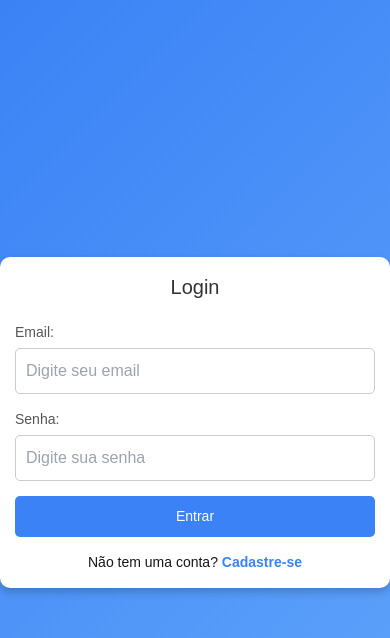
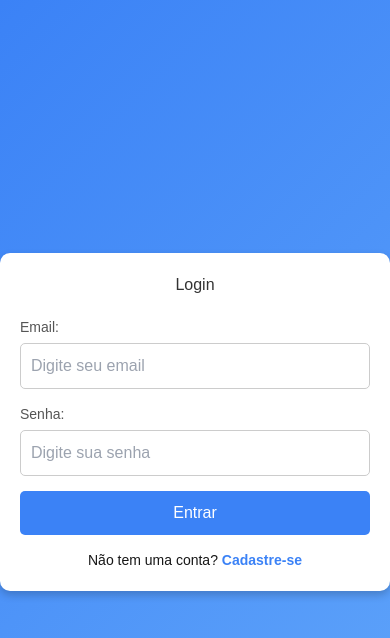
Before and after one commit to Matheus-Henrique-Neves/pi_dengue_fatec_2sem, a Next.js app: page /Login in a window 390 px wide. Shown: the top 638 px of the page. Built offline with nearby package versions, Linux system fonts and the light colour scheme.

Commit message:
agora o css não ferra com a pagina inicial

```diff
--- a/src/app/Login/Login.css
+++ /dev/null
@@ -1,96 +0,0 @@
-/* Estilos globais */
-body {
-    font-family: Arial, sans-serif;
-    margin: 0;
-    padding: 0;
-    display: flex;
-    justify-content: center;
-    align-items: center;
-    height: 100vh;
-    background: linear-gradient(135deg, #3b82f6, #60a5fa); /* Azul gradiente */
-  }
-
-  .container {
-    width: 100%;
-    max-width: 400px;
-    padding: 20px;
-    box-shadow: 0 4px 8px rgba(0, 0, 0, 0.2);
-    background-color: #ffffff;
-    border-radius: 10px;
-  }
-
-  .login-form {
-    display: flex;
-    flex-direction: column;
-  }
-
-  .login-form h2 {
-    margin-bottom: 20px;
-    text-align: center;
-    color: #333;
-  }
-
-  .input-group {
-    margin-bottom: 15px;
-  }
-
-  .input-group label {
-    display: block;
-    font-size: 14px;
-    margin-bottom: 5px;
-    color: #555;
-  }
-
-  .input-group input {
-    width: 100%;
-    padding: 10px;
-    border: 1px solid #ccc;
-    border-radius: 5px;
-    font-size: 16px;
-  }
-
-  button {
-    padding: 10px;
-    border: none;
-    border-radius: 5px;
-    background-color: #3b82f6; /* Azul principal */
-    color: #fff;
-    font-size: 16px;
-    cursor: pointer;
-    transition: background-color 0.3s ease;
-  }
-
-  button:hover {
-    background-color: #2563eb; /* Azul escuro ao passar o mouse */
-  }
-
-  .signup-text {
-    margin-top: 15px;
-    text-align: center;
-    font-size: 14px;
-  }
-
-  .signup-text a {
-    color: #3b82f6; /* Azul principal */
-    text-decoration: none;
-    font-weight: bold;
-  }
-
-  .signup-text a:hover {
-    text-decoration: underline;
-  }
-
-  /* Responsividade */
-  @media (max-width: 480px) {
-    .container {
-      padding: 15px;
-    }
-
-    .login-form h2 {
-      font-size: 20px;
-    }
-
-    button {
-      font-size: 14px;
-    }
-  }
--- /dev/null
+++ b/src/app/Login/Login.module.css
@@ -0,0 +1,81 @@
+/* Estilos globais */
+.body {
+  font-family: Arial, sans-serif;
+  margin: 0;
+  padding: 0;
+  display: flex;
+  justify-content: center;
+  align-items: center;
+  height: 100vh;
+  background: linear-gradient(135deg, #3b82f6, #60a5fa);
+}
+.container {
+  width: 100%;
+  max-width: 400px;
+  padding: 20px;
+  box-shadow: 0 4px 8px rgba(0, 0, 0, 0.2);
+  background-color: #ffffff;
+  border-radius: 10px;
+  margin: 0 auto;
+}
+
+.loginForm {
+  display: flex;
+  flex-direction: column;
+}
+
+.title {
+  margin-bottom: 20px;
+  text-align: center;
+  color: #333;
+}
+
+.inputGroup {
+  margin-bottom: 15px;
+}
+
+.label {
+  display: block;
+  font-size: 14px;
+  margin-bottom: 5px;
+  color: #555;
+}
+
+.input {
+  width: 100%;
+  padding: 10px;
+  border: 1px solid #ccc;
+  border-radius: 5px;
+  font-size: 16px;
+}
+
+.button { /* Adicionando uma classe para o botão */
+  padding: 10px;
+  border: none;
+  border-radius: 5px;
+  background-color: #3b82f6;
+  color: #fff;
+  font-size: 16px;
+  cursor: pointer;
+  transition: background-color 0.3s ease;
+}
+
+.button:hover {
+  background-color: #2563eb;
+}
+
+.signupText {
+  margin-top: 15px;
+  text-align: center;
+  font-size: 14px;
+}
+
+.link {
+  color: #3b82f6;
+  text-decoration: none;
+  font-weight: bold;
+}
+
+.link:hover {
+  text-decoration: underline;
+}
--- a/src/app/Login/page.tsx
+++ b/src/app/Login/page.tsx
@@ -1,24 +1,48 @@
 import React from 'react';
-import './Login.css';
+import styles from "./Login.module.css";
 
-const LoginPage: React.FC = () => {
-    return (
-<div className="container">
-  <form className="login-form">
-    <h2>Login</h2>
-    <div className="input-group">
-      <label htmlFor="email">Email:</label>
-      <input type="email" id="email" name="email" placeholder="Digite seu email" required />
+const Login = () => {
+  return (
+    <body className={styles.body}>
+    <div className={styles.container}>
+      <form className={styles.loginForm}>
+        <h2 className={styles.title}>Login</h2>
+        <div className={styles.inputGroup}>
+          <label htmlFor="email" className={styles.label}>
+            Email:
+          </label>
+          <input
+            type="email"
+            id="email"
+            name="email"
+            placeholder="Digite seu email"
+            className={styles.input}
+            required
+          />
+        </div>
+        <div className={styles.inputGroup}>
+          <label htmlFor="password" className={styles.label}>
+            Senha:
+          </label>
+          <input
+            type="password"
+            id="password"
+            name="password"
+            placeholder="Digite sua senha"
+            className={styles.input}
+            required
+          />
+        </div>
+        <button type="submit" className={styles.button}>
+          Entrar
+        </button>
+        <p className={styles.signupText}>
+          Não tem uma conta? <a href="#" className={styles.link}>Cadastre-se</a>
+        </p>
+      </form>
     </div>
-    <div className="input-group">
-      <label htmlFor="password">Senha:</label>
-      <input type="password" id="password" name="password" placeholder="Digite sua senha" required />
-    </div>
-    <button type="submit">Entrar</button>
-    <p className="signup-text">Não tem uma conta? <a href="#">Cadastre-se</a></p>
-  </form>
-</div>
+    </body>
     );
 };
 
-export default LoginPage;
+export default Login;
--- a/src/app/page.tsx
+++ b/src/app/page.tsx
@@ -1,6 +1,8 @@
 "use client"
 import { useState } from "react";
 import { FaBars, FaTimes } from "react-icons/fa";
+import Link from 'next/link'
+
 
 export default function Home() {
   const [isOpen, setIsOpen] = useState(false);
@@ -25,12 +27,12 @@ export default function Home() {
             <li className="flex items-center"><a href="#services" className="hover:underline block md:inline-block">Noticias</a></li>
             <li className="flex items-center"><a href="#contact" className="hover:underline block md:inline-block">dados</a></li>
             <li className="flex items-center"><a href="#contact" className="hover:underline block md:inline-block">Ações de Combate</a></li>
-            <li className="flex items-center"><a href="#contact" className="hover:underline block md:inline-block bg-yellow-500 text-black px-4 py-2 rounded-md">Login</a></li>
+            <li className="flex items-center"><Link href="/Login" className="hover:underline block md:inline-block bg-yellow-500 text-black px-4 py-2 rounded-md">Login</Link></li>
           </ul>
         </nav>
       </header>
       <main className="flex-grow pt-16">
-      {/* Main content goes here */}
+        {/* Main content goes here */}
       </main>
       <footer className="bg-blue-500 text-white p-4 mt-auto">
         <div className="container mx-auto text-center">
```
